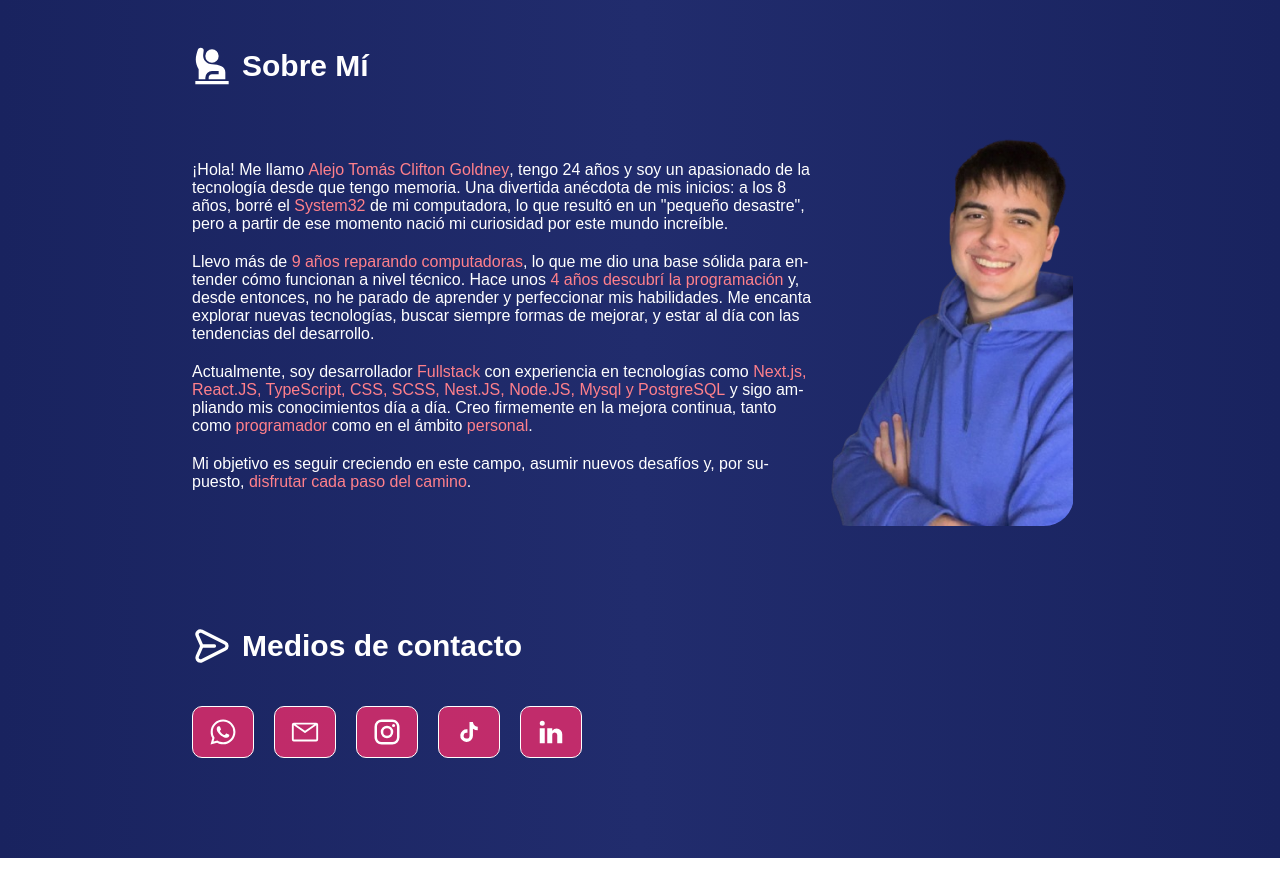
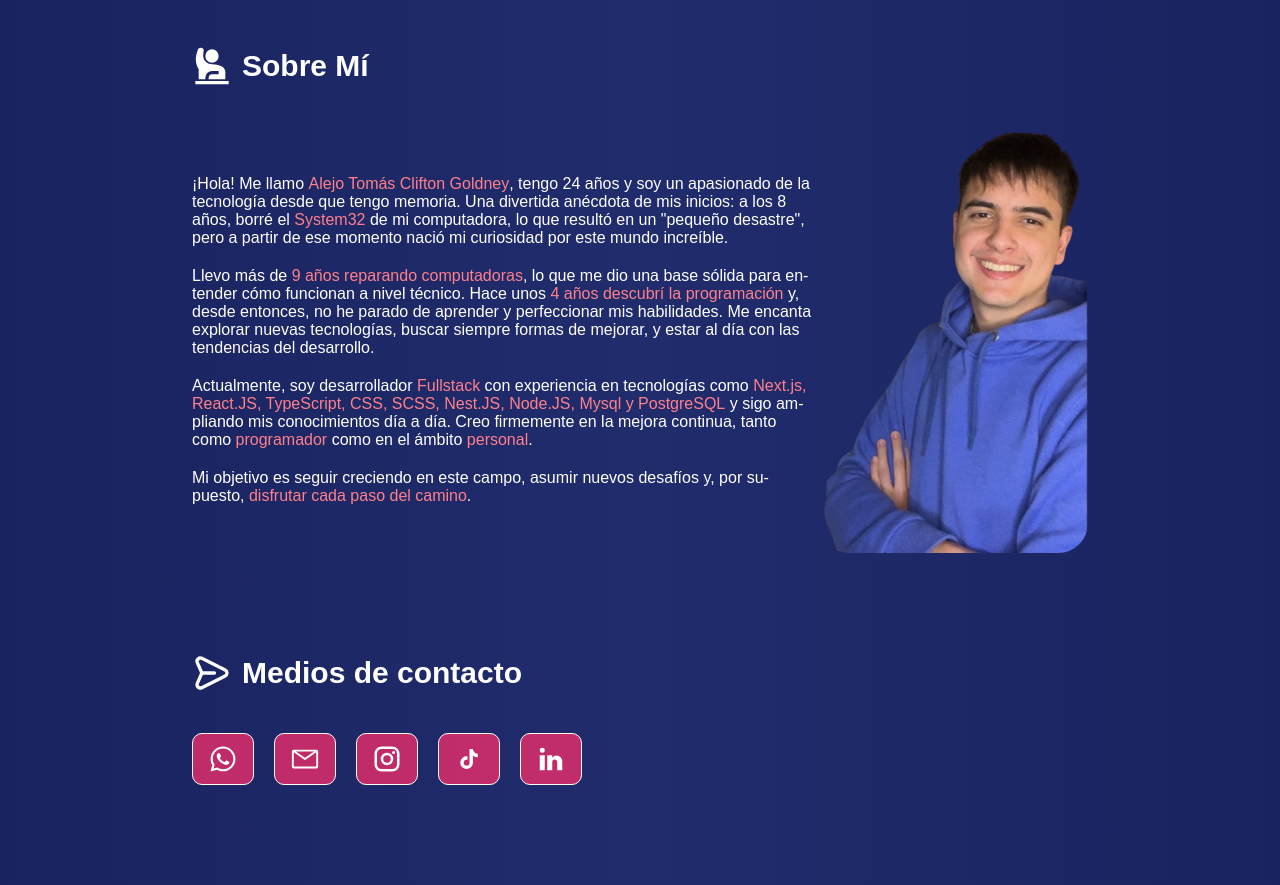
Before and after one commit to AlejoClifton/Portfolio, a Next.js app: page / in a window 1280 px wide. Shown: the part 2980-3865 px from the top of the page. Before the commit the page ends 3838 px from the top, so only its background shows below. Built offline with nearby package versions, Linux system fonts and the light colour scheme.

Commit message:
Cambiada imagen

```diff
--- a/src/components/aboutMe/AboutMe.tsx
+++ b/src/components/aboutMe/AboutMe.tsx
@@ -10,7 +10,7 @@ const AboutMe = () => {
             <Subtitle text="Sobre Mí" Svg={AboutMeSvg} />
             <div className={`${style.containAboutme}`}>
                 <div className={style.containImage}>
-                    <Image src={'/sobremi.png'} alt={'Alejo Clifton Sobre mí'} className={style.image} width={255} height={400} priority />
+                    <Image src={'/alejosobremi.png'} alt={'Alejo Clifton Sobre mí'} className={style.image} width={255} height={400} priority />
                 </div>
                 <div className={style.description}>
                     <p className={style.text}>
--- a/src/components/aboutMe/aboutme.module.css
+++ b/src/components/aboutMe/aboutme.module.css
@@ -34,8 +34,4 @@
         width: 30%;
         margin: unset;
     }
-
-    .containImage img {
-        width: 15.9375rem;
-    }
 }
```
Also changed, not shown: public/alejosobremi.png (added), public/sobremi.png (deleted).
